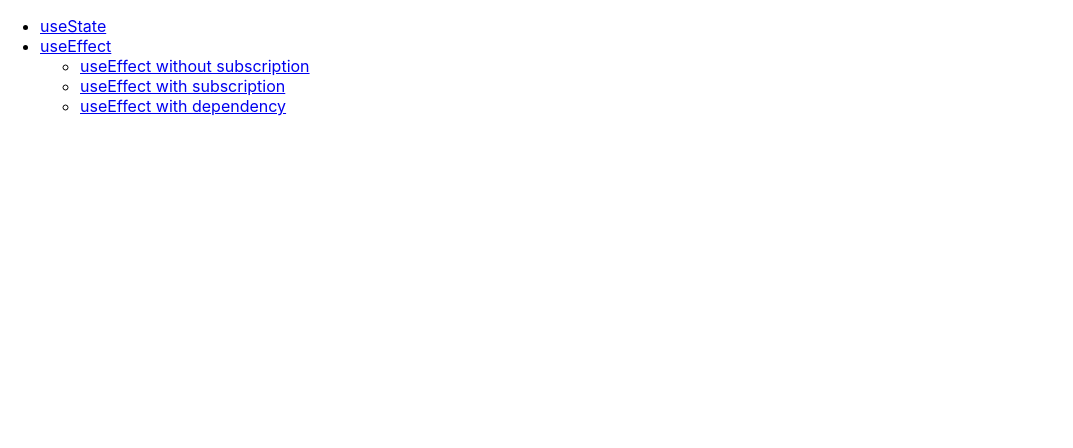
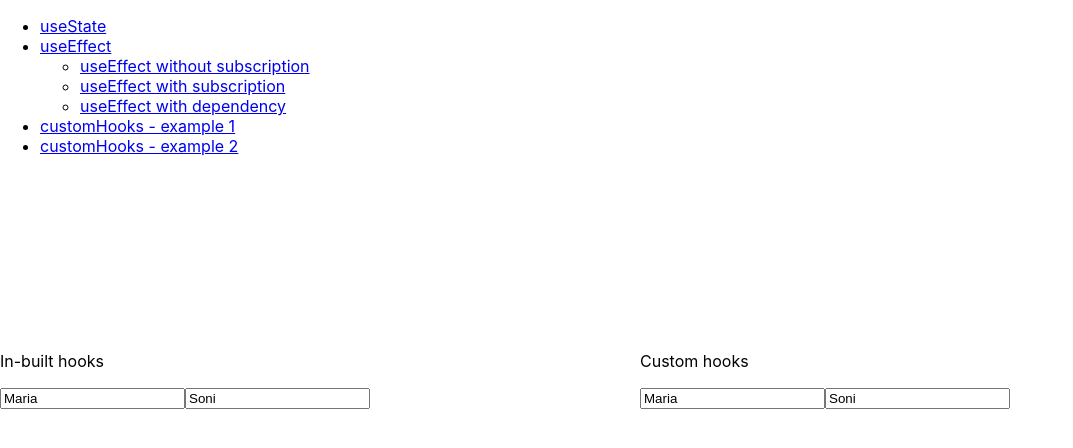
Before and after one commit to misss-popcorn/react-hooks-tutorial, a React (Create React App) app: page /customHooks/example2 in a window 1280 px wide. Shown: the top 448 px of the page, without its empty margins (0-1073 px from the left). Built offline with nearby package versions, Linux system fonts and the light colour scheme.

Commit message:
custom hooks

```diff
--- a/src/App.js
+++ b/src/App.js
@@ -1,8 +1,11 @@
 import React from "react";
 import "./App.css";
 import UseState from "./Containers/UseState";
+import UseEffectWithSubscription from "./Containers/UseEffectWithSubscription";
 import UseEffectWithoutSubscription from "./Containers/UseEffectWithoutSubscription";
 import UseEffectWithDependency from "./Containers/UseEffectWithDependency";
+import CustomHooksExample1 from "./Containers/CustomHooksExample1";
+import CustomHooksExample2 from "./Containers/CustomHooksExample2";
 import {BrowserRouter as Router, Switch, Route, Link} from "react-router-dom";
 
 function App() {
@@ -30,6 +33,12 @@ function App() {
                   </li>
                 </ul>
               </li>
+              <li>
+                <Link to="/customHooks/example1">customHooks - example 1</Link>
+              </li>
+              <li>
+                <Link to="/customHooks/example2">customHooks - example 2</Link>
+              </li>
             </ul>
           </nav>
 
@@ -45,9 +54,15 @@ function App() {
             <Route path="/useEffect/noSubscription">
               <UseEffectWithoutSubscription/>
             </Route>
-            {/* <Route path="/useEffect">
-              <UseEffect/>
-            </Route> */}
+            <Route path="/useEffect/subscription">
+              <UseEffectWithSubscription/>
+            </Route>
+            <Route path="/customHooks/example1">
+              <CustomHooksExample1/>
+            </Route>
+            <Route path="/customHooks/example2">
+              <CustomHooksExample2/>
+            </Route>
           </Switch>
         </div>
       </Router>
--- /dev/null
+++ b/src/Components/CustomHooksExample1/CustomHookExample1.js
@@ -0,0 +1,26 @@
+import React, {useState, useEffect} from "react";
+import "../../App.css";
+
+export function CustomHook() {
+  const [name,
+    setName] = useState("Maria");
+  useDocumentTitle(name);
+
+  const handleChange = (e) => {
+    setName(e.target.value);
+  };
+
+  return (
+    <span className="Right">
+      <p>Function Component</p>
+      <input value={name} onChange={handleChange}></input>
+    </span>
+  );
+
+}
+
+function useDocumentTitle(name) {
+  useEffect(() => {
+    document.title = name;
+  });
+}
--- /dev/null
+++ b/src/Components/CustomHooksExample1/PlainHookExample1.js
@@ -0,0 +1,22 @@
+import React, {useState, useEffect} from "react";
+
+export function PlainHook() {
+  const [name,
+    setName] = useState("Maria");
+
+  useEffect(() => {
+    document.title = name;
+  });
+
+  const handleChange = (e) => {
+    setName(e.target.value);
+  };
+
+  return (
+    <span className="Left">
+      <p>Function Component</p>
+      <input value={name} onChange={handleChange}></input>
+    </span>
+  );
+
+}
--- /dev/null
+++ b/src/Components/CustomHooksExample2/CustomHookExample2.js
@@ -0,0 +1,28 @@
+import React, {useState, useEffect} from "react";
+
+export function CustomHook() {
+  const firstName = useInputValue("Maria");
+  const lastName = useInputValue("Soni");
+
+  useEffect(() => {
+    document.title = `${firstName.value} ${lastName.value}`;
+  });
+
+  return (
+    <span className="Left">
+      <p>Custom hooks</p>
+      <input {...firstName}></input>
+      <input {...lastName}></input>
+    </span>
+  );
+
+}
+
+function useInputValue(initialValue) {
+  const [value,
+    setValue] = useState(initialValue);
+  const handleChange = (e) => {
+    setValue(e.target.value);
+  };
+  return {value, onChange: handleChange};
+}
--- /dev/null
+++ b/src/Components/CustomHooksExample2/PlainHookExample2.js
@@ -0,0 +1,29 @@
+import React, {useState, useEffect} from "react";
+
+export function PlainHook() {
+  const [firstName,
+    setFirstName] = useState("Maria");
+  const [lastName,
+    setLastName] = useState("Soni");
+
+  useEffect(() => {
+    document.title = `${firstName} ${lastName}`;
+  });
+
+  const handleFirstNameChange = (e) => {
+    setFirstName(e.target.value);
+  };
+
+  const handleLastNameChange = (e) => {
+    setLastName(e.target.value);
+  };
+
+  return (
+    <span className="Left">
+      <p>In-built hooks</p>
+      <input value={firstName} onChange={handleFirstNameChange}></input>
+      <input value={lastName} onChange={handleLastNameChange}></input>
+    </span>
+  );
+
+}
--- /dev/null
+++ b/src/Components/UseEffectWithSubscription/Class.js
@@ -0,0 +1,33 @@
+import React from "react";
+
+export default class UseEffectClass extends React.Component {
+  constructor() {
+    super();
+
+    this.state = {
+      count: 0
+    };
+
+  }
+
+  componentDidMount() {
+    this.interval = setInterval(() => {
+      this.setState(prevState => ({
+        count: prevState.count + 1
+      }));
+    }, 1000);
+  }
+
+  componentWillUnMount() {
+    clearInterval(this.interval);
+  }
+
+  render() {
+    return (
+      <span className="Left">
+        <p>Class Component</p>
+        <p>{this.state.count}</p>
+      </span>
+    );
+  }
+}
--- /dev/null
+++ b/src/Components/UseEffectWithSubscription/Function.js
@@ -0,0 +1,23 @@
+import React, {useState, useEffect} from "react";
+
+export function UseEffectFunc() {
+  const [count,
+    setCount] = useState(0);
+
+  useEffect(() => {
+    const interval = setInterval(() => {
+      setCount(count => count + 1);
+    }, 1000);
+    return () => {
+      clearInterval(interval);
+    };
+  }, [count]);
+
+  return (
+    <span className="Right">
+      <p>Function Component</p>
+      <p>{count}</p>
+    </span>
+  );
+
+}
--- /dev/null
+++ b/src/Containers/CustomHooksExample1/index.js
@@ -0,0 +1,11 @@
+import React from "react";
+import { PlainHook } from "../../Components/CustomHooksExample1/PlainHookExample1";
+import {CustomHook} from "../../Components/CustomHooksExample1/CustomHookExample1";
+
+
+export default function CustomHooksExample1() {
+  return(<span className="Container">
+    <PlainHook></PlainHook>
+    <CustomHook className="Right"></CustomHook>
+  </span>);
+}
--- /dev/null
+++ b/src/Containers/CustomHooksExample2/index.js
@@ -0,0 +1,11 @@
+import React from "react";
+import { PlainHook } from "../../Components/CustomHooksExample2/PlainHookExample2";
+import {CustomHook} from "../../Components/CustomHooksExample2/CustomHookExample2";
+
+
+export default function CustomHooksExample2() {
+  return(<span className="Container">
+    <PlainHook></PlainHook>
+    <CustomHook className="Right"></CustomHook>
+  </span>);
+}
--- /dev/null
+++ b/src/Containers/UseEffectWithSubscription/index.js
@@ -0,0 +1,12 @@
+import React from "react";
+import UseEffectClass from "../../Components/UseEffectWithSubscription/Class";
+import {UseEffectFunc} from "../../Components/UseEffectWithSubscription/Function";
+
+export default function UseEffectWithSubscription() {
+  return (
+    <span className="Container">
+      <UseEffectClass></UseEffectClass>
+      <UseEffectFunc className="Right"></UseEffectFunc>
+    </span>
+  );
+}
```
